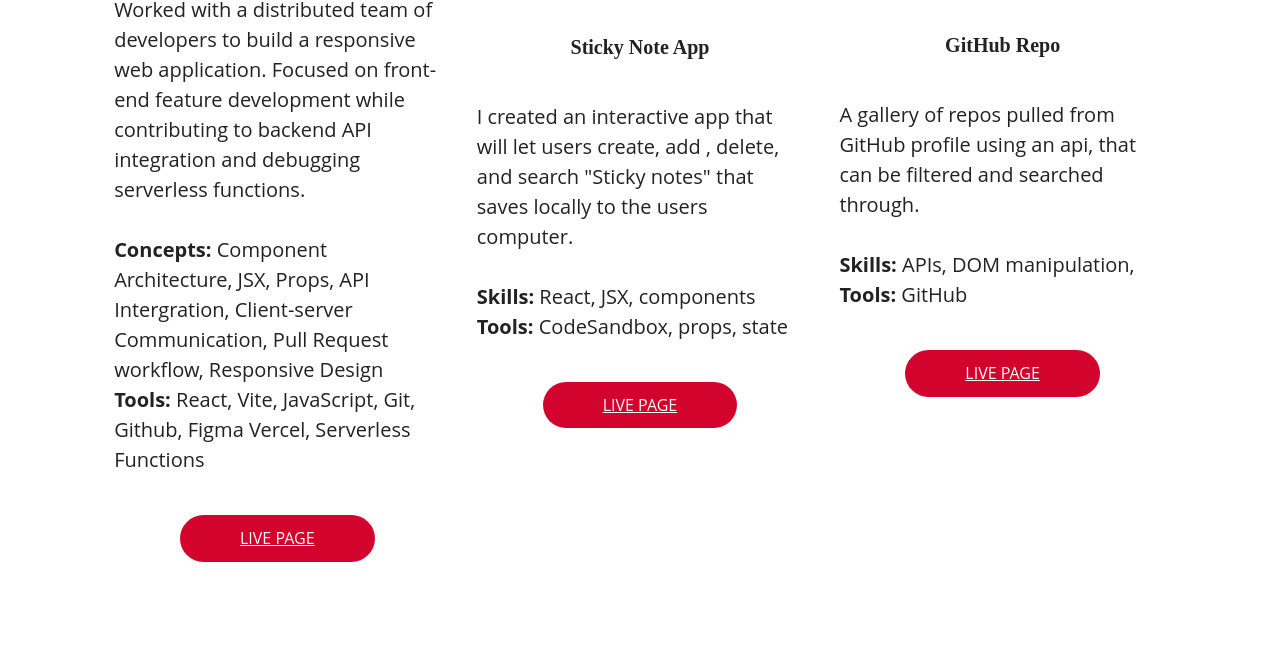
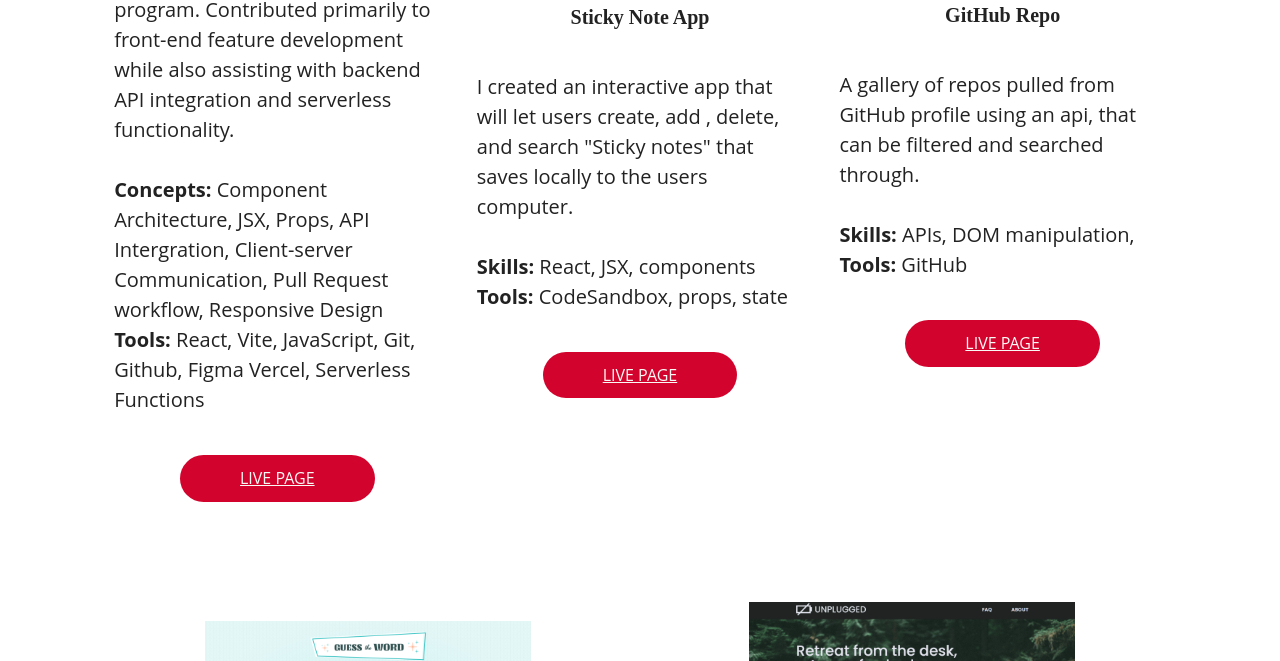
Before and after one commit to djzsmk/mjt-port, a website built with webpack: page index.html in a window 1280 px wide. Shown: the part 1154-1815 px from the top of the page. Built offline with nearby package versions, Linux system fonts and the light colour scheme.

Commit message:
shortened project description

```diff
--- a/index.html
+++ b/index.html
@@ -67,9 +67,8 @@
                 </a>
               </figure>
               <h4>Pathfinder App</h4>
-              <p class="project-description">A collaborative project built as part of the Chingu Voyage program.
-                Worked with a distributed team of developers to build a responsive web application.
-                Focused on front-end feature development while contributing to backend API integration and debugging serverless functions.</p>
+              <p class="project-description">Developed as part of a remote team through the Chingu Voyage program.
+                Contributed primarily to front-end feature development while also assisting with backend API integration and serverless functionality.</p>
              <P>
                 <span>Concepts:</span>
                 Component Architecture, JSX, Props, API Intergration, Client-server Communication,
```
